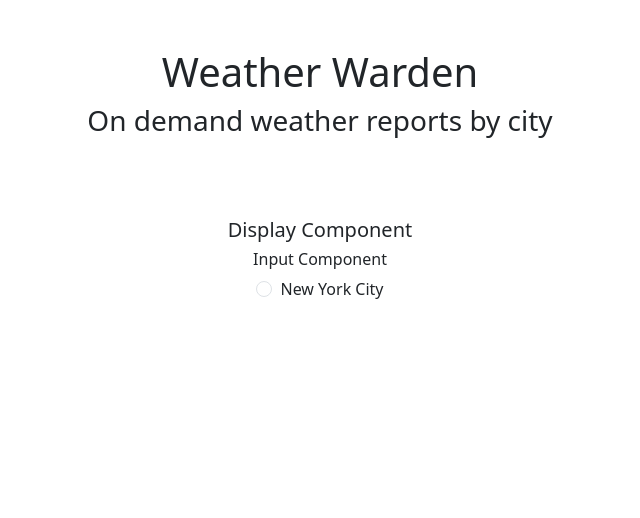
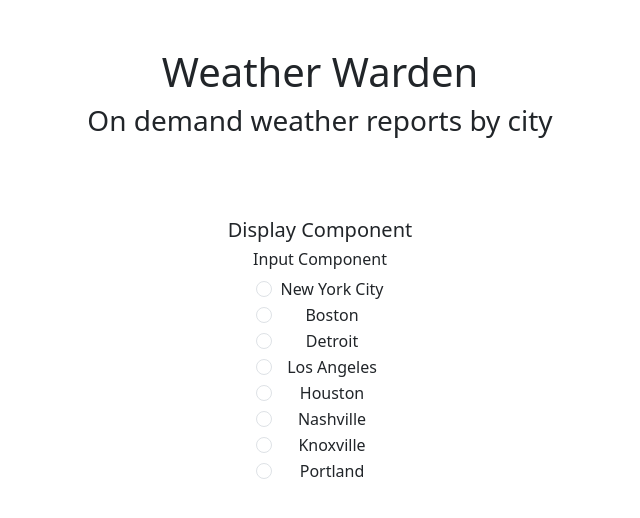
Before and after one commit to aaron-webdev/weatherAPI, a React (Vite) app in the folder WeatherAPIreact/: page / in a window 1280 px wide. Shown: the top 518 px of the page, without its empty margins (320-960 px from the left). Built offline with nearby package versions, Linux system fonts and the light colour scheme.

Commit message:
adjusted API URL to better seve needs

```diff
--- a/WeatherAPIreact/src/components/InputComponent.jsx
+++ b/WeatherAPIreact/src/components/InputComponent.jsx
@@ -15,10 +15,52 @@ export default function InputComponent()
                 <div className='m-auto'>
                     <Form>
                         <Form.Check
-                        name="selectLocation"
-                        type="radio"
-                        label="New York City"
-                        value=""
+                            name="selectLocation"
+                            type="radio"
+                            label="New York City"
+                            value="newYorkCity"
+                        />
+                        <Form.Check
+                            name="selectLocation"
+                            type="radio"
+                            label="Boston"
+                            value="boston"
+                        />
+                        <Form.Check
+                            name="selectLocation"
+                            type="radio"
+                            label="Detroit"
+                            value="detroit"
+                        />
+                        <Form.Check
+                            name="selectLocation"
+                            type="radio"
+                            label="Los Angeles"
+                            value="losAngeles"
+                        />
+                        <Form.Check
+                            name="selectLocation"
+                            type="radio"
+                            label="Houston"
+                            value="houston"
+                        />
+                        <Form.Check
+                            name="selectLocation"
+                            type="radio"
+                            label="Nashville"
+                            value="nashville"
+                        />
+                        <Form.Check
+                            name="selectLocation"
+                            type="radio"
+                            label="Knoxville"
+                            value="knoxville"
+                        />
+                        <Form.Check
+                            name="selectLocation"
+                            type="radio"
+                            label="Portland"
+                            value="portland"
                         />
                     </Form>
                 </div>
@@ -30,7 +72,6 @@ export default function InputComponent()
 }
 
 /*
-
 <Form.Check
 name="selectLocation"
 type="radio"
```
